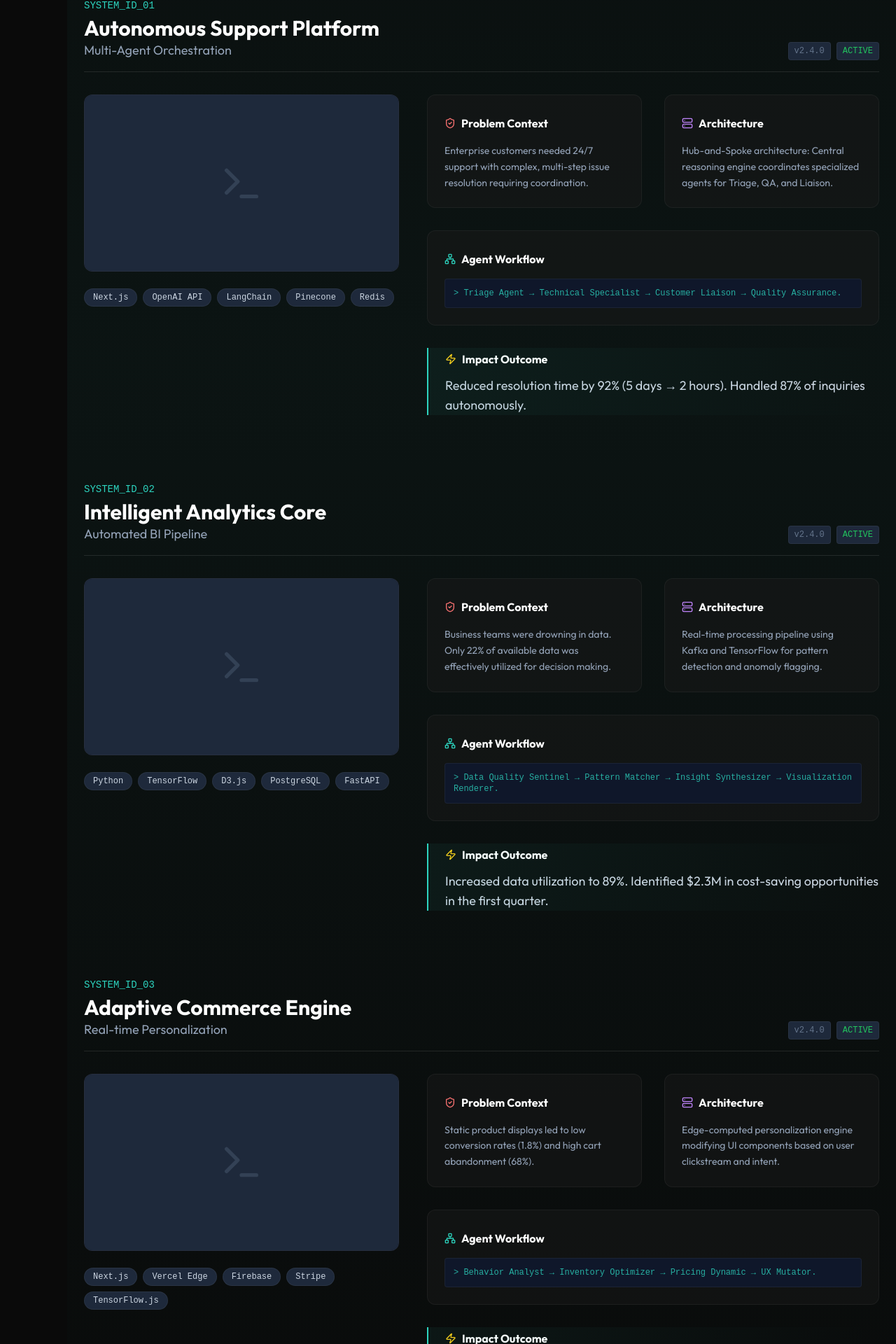
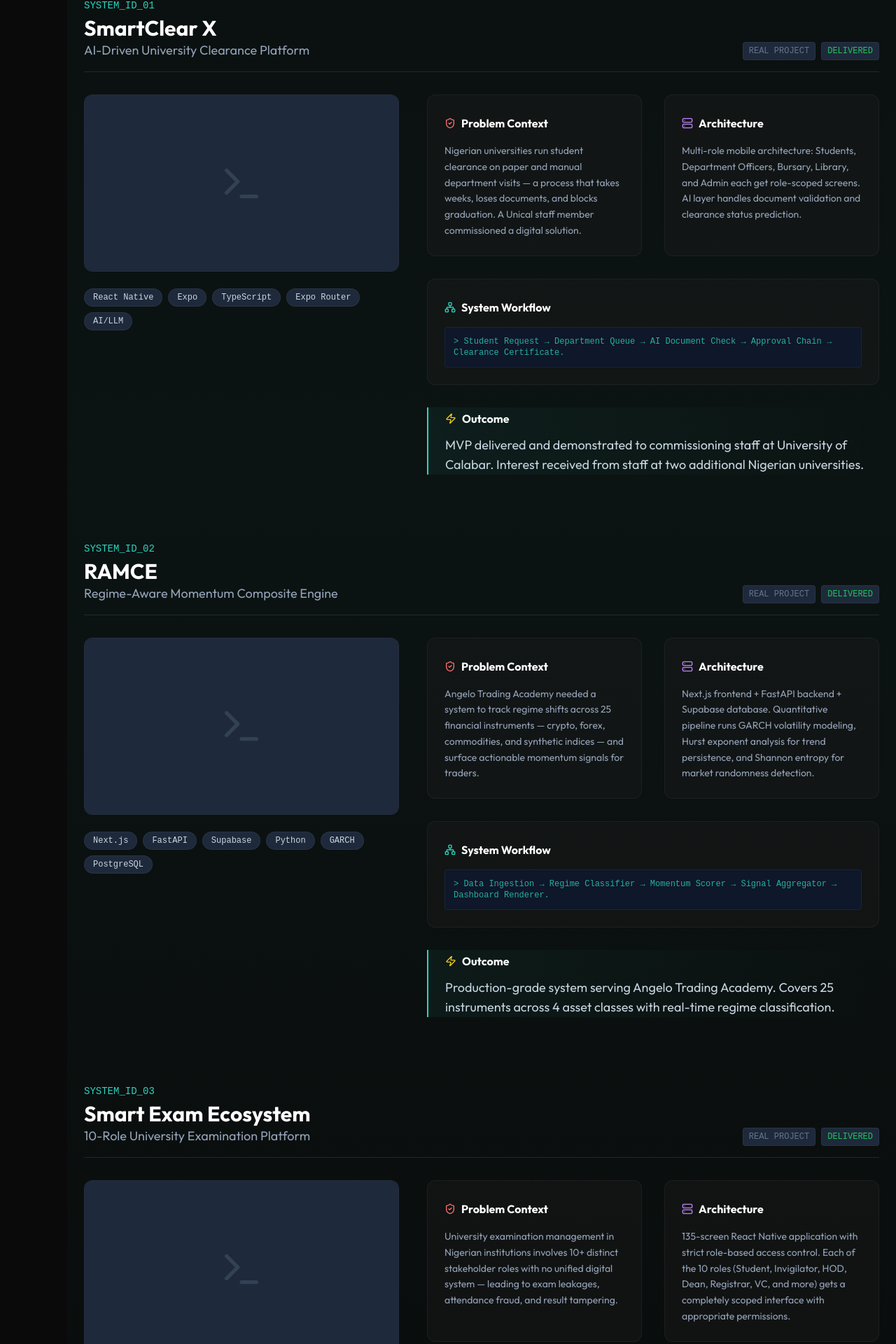
Before and after one commit to miles781/Ebenycodes---portfolio, a Next.js app: page / in a window 1280 px wide. Shown: the part 3358-5278 px from the top of the page at 70% size. Built offline with nearby package versions, Linux system fonts and the light colour scheme; a web font is replaced by a local one.

Commit message:
Refactor systems data and update project descriptions
Updated project details for various systems, including titles, subtitles, problems, architectures, agents, tech stacks, and outcomes. Removed unused imports and adjusted the section header and summary text.

```diff
--- a/components/Systems.jsx
+++ b/components/Systems.jsx
@@ -1,43 +1,38 @@
 'use client'
 import React from 'react'
 import { motion } from 'framer-motion'
-import { ShieldCheck, Server, Network, Code2, Zap, Database, Terminal } from 'lucide-react'
-import Image from 'next/image'
+import { ShieldCheck, Server, Network, Zap, Database, Terminal } from 'lucide-react'
 
 const systemsData = [
   {
     id: 1,
-    title: 'Autonomous Support Platform',
-    subtitle: 'Multi-Agent Orchestration',
-    // Ensure these image paths exist in your public folder, or use placeholders
-    image: '/work-1.png',
-    problem: 'Enterprise customers needed 24/7 support with complex, multi-step issue resolution requiring coordination.',
-    architecture: 'Hub-and-Spoke architecture: Central reasoning engine coordinates specialized agents for Triage, QA, and Liaison.',
-    agents: 'Triage Agent → Technical Specialist → Customer Liaison → Quality Assurance.',
-    techStack: ['Next.js', 'OpenAI API', 'LangChain', 'Pinecone', 'Redis'],
-    outcome: 'Reduced resolution time by 92% (5 days → 2 hours). Handled 87% of inquiries autonomously.'
+    title: 'SmartClear X',
+    subtitle: 'AI-Driven University Clearance Platform',
+    problem: 'Nigerian universities run student clearance on paper and manual department visits — a process that takes weeks, loses documents, and blocks graduation. A Unical staff member commissioned a digital solution.',
+    architecture: 'Multi-role mobile architecture: Students, Department Officers, Bursary, Library, and Admin each get role-scoped screens. AI layer handles document validation and clearance status prediction.',
+    agents: 'Student Request → Department Queue → AI Document Check → Approval Chain → Clearance Certificate.',
+    techStack: ['React Native', 'Expo', 'TypeScript', 'Expo Router', 'AI/LLM'],
+    outcome: 'MVP delivered and demonstrated to commissioning staff at University of Calabar. Interest received from staff at two additional Nigerian universities.'
   },
   {
     id: 2,
-    title: 'Intelligent Analytics Core',
-    subtitle: 'Automated BI Pipeline',
-    image: '/work-2.png',
-    problem: 'Business teams were drowning in data. Only 22% of available data was effectively utilized for decision making.',
-    architecture: 'Real-time processing pipeline using Kafka and TensorFlow for pattern detection and anomaly flagging.',
-    agents: 'Data Quality Sentinel → Pattern Matcher → Insight Synthesizer → Visualization Renderer.',
-    techStack: ['Python', 'TensorFlow', 'D3.js', 'PostgreSQL', 'FastAPI'],
-    outcome: 'Increased data utilization to 89%. Identified $2.3M in cost-saving opportunities in the first quarter.'
+    title: 'RAMCE',
+    subtitle: 'Regime-Aware Momentum Composite Engine',
+    problem: 'Angelo Trading Academy needed a system to track regime shifts across 25 financial instruments — crypto, forex, commodities, and synthetic indices — and surface actionable momentum signals for traders.',
+    architecture: 'Next.js frontend + FastAPI backend + Supabase database. Quantitative pipeline runs GARCH volatility modeling, Hurst exponent analysis for trend persistence, and Shannon entropy for market randomness detection.',
+    agents: 'Data Ingestion → Regime Classifier → Momentum Scorer → Signal Aggregator → Dashboard Renderer.',
+    techStack: ['Next.js', 'FastAPI', 'Supabase', 'Python', 'GARCH', 'PostgreSQL'],
+    outcome: 'Production-grade system serving Angelo Trading Academy. Covers 25 instruments across 4 asset classes with real-time regime classification.'
   },
   {
     id: 3,
-    title: 'Adaptive Commerce Engine',
-    subtitle: 'Real-time Personalization',
-    image: '/work-3.png',
-    problem: 'Static product displays led to low conversion rates (1.8%) and high cart abandonment (68%).',
-    architecture: 'Edge-computed personalization engine modifying UI components based on user clickstream and intent.',
-    agents: 'Behavior Analyst → Inventory Optimizer → Pricing Dynamic → UX Mutator.',
-    techStack: ['Next.js', 'Vercel Edge', 'Firebase', 'Stripe', 'TensorFlow.js'],
-    outcome: 'Conversion rate jumped to 4.7%. Cart abandonment dropped by 42% via predictive incentives.'
+    title: 'Smart Exam Ecosystem',
+    subtitle: '10-Role University Examination Platform',
+    problem: 'University examination management in Nigerian institutions involves 10+ distinct stakeholder roles with no unified digital system — leading to exam leakages, attendance fraud, and result tampering.',
+    architecture: '135-screen React Native application with strict role-based access control. Each of the 10 roles (Student, Invigilator, HOD, Dean, Registrar, VC, and more) gets a completely scoped interface with appropriate permissions.',
+    agents: 'Role Auth → Scoped Dashboard → Exam Assignment → Real-time Monitoring → Result Processing → Certificate Generation.',
+    techStack: ['React Native', 'Expo', 'TypeScript', 'Role-Based Auth', 'Mock API'],
+    outcome: 'Full MVP prototype with 135 screens completed. Built for University of Calabar context — positioned for institutional procurement across Nigerian tertiary institutions.'
   }
 ]
 
@@ -46,7 +41,6 @@ const Systems = () => {
     <section id="systems" className="py-24 relative">
       <div className="container mx-auto px-6">
 
-        {/* Section Header */}
         <div className="mb-20">
             <h2 className="text-4xl font-bold text-white mb-4 flex items-center gap-3">
                 <span className="text-primary font-mono text-2xl">03.</span>
@@ -54,7 +48,7 @@ const Systems = () => {
             </h2>
             <div className="w-20 h-1 bg-primary rounded-full mb-6"></div>
             <p className="text-slate-400 max-w-2xl text-lg">
-                Production-grade AI architectures demonstrating <span className="text-white">agentic coordination</span>, <span className="text-white">real-time processing</span>, and measurable <span className="text-white">business impact</span>.
+                Production-grade systems built for <span className="text-white">real institutions and organizations</span> — with documented architecture, honest scope, and verifiable outcomes.
             </p>
         </div>
 
@@ -68,45 +62,28 @@ const Systems = () => {
               viewport={{ once: true }}
               className="group"
             >
-              {/* System Header (Project Name) */}
               <div className="flex flex-col md:flex-row md:items-end justify-between mb-8 border-b border-white/10 pb-4">
                   <div>
                       <div className="text-primary font-mono text-sm mb-1">SYSTEM_ID_0{system.id}</div>
                       <h3 className="text-3xl font-bold text-white">{system.title}</h3>
                       <p className="text-slate-400 text-lg">{system.subtitle}</p>
                   </div>
-                  {/* Decorative Tech Bits */}
                   <div className="hidden md:flex gap-2">
-                        <div className="px-2 py-1 rounded bg-slate-800 border border-white/5 text-xs font-mono text-slate-500">v2.4.0</div>
-                        <div className="px-2 py-1 rounded bg-slate-800 border border-white/5 text-xs font-mono text-green-500">ACTIVE</div>
+                        <div className="px-2 py-1 rounded bg-slate-800 border border-white/5 text-xs font-mono text-slate-500">REAL PROJECT</div>
+                        <div className="px-2 py-1 rounded bg-slate-800 border border-white/5 text-xs font-mono text-green-500">DELIVERED</div>
                   </div>
               </div>
 
-              {/* Main Grid: Visual vs Specs */}
               <div className="grid grid-cols-1 lg:grid-cols-12 gap-10">
 
-                {/* Visual / Screenshot Area */}
                 <div className="lg:col-span-5">
                     <div className="relative rounded-xl overflow-hidden border border-white/10 bg-slate-900 aspect-video group-hover:border-primary/30 transition-colors duration-500">
-                        {/* Placeholder for actual image */}
                         <div className="absolute inset-0 flex items-center justify-center bg-slate-800">
                              <Terminal className="w-16 h-16 text-slate-700" />
                         </div>
-
-                        {/* If you have real images, uncomment below: */}
-                        {/* <Image
-                            src={system.image}
-                            alt={system.title}
-                            fill
-                            className="object-cover opacity-80 group-hover:opacity-100 transition-opacity duration-500"
-                        />
-                        */}
-
-                        {/* Overlay Grid */}
                         <div className="absolute inset-0 bg-grid-pattern opacity-20 pointer-events-none"></div>
                     </div>
 
-                    {/* Tech Stack Pills */}
                     <div className="flex flex-wrap gap-2 mt-6">
                         {system.techStack.map((tech, i) => (
                             <span key={i} className="px-3 py-1 rounded-full bg-slate-800 border border-white/5 text-slate-300 text-xs font-mono hover:border-primary/50 hover:text-primary transition-colors cursor-default">
@@ -116,10 +93,8 @@ const Systems = () => {
                     </div>
                 </div>
 
-                {/* Technical Specs Area */}
                 <div className="lg:col-span-7 grid grid-cols-1 md:grid-cols-2 gap-8">
 
-                    {/* Problem */}
                     <div className="bg-card/50 p-6 rounded-xl border border-white/5 hover:bg-card transition-colors">
                         <h4 className="flex items-center gap-2 text-white font-bold mb-3">
                             <ShieldCheck className="w-4 h-4 text-red-400" /> Problem Context
@@ -129,7 +104,6 @@ const Systems = () => {
                         </p>
                     </div>
 
-                    {/* Architecture */}
                     <div className="bg-card/50 p-6 rounded-xl border border-white/5 hover:bg-card transition-colors">
                         <h4 className="flex items-center gap-2 text-white font-bold mb-3">
                             <Server className="w-4 h-4 text-purple-400" /> Architecture
@@ -139,21 +113,19 @@ const Systems = () => {
                         </p>
                     </div>
 
-                    {/* Agents */}
                     <div className="bg-card/50 p-6 rounded-xl border border-white/5 hover:bg-card transition-colors md:col-span-2">
                         <h4 className="flex items-center gap-2 text-white font-bold mb-3">
-                            <Network className="w-4 h-4 text-primary" /> Agent Workflow
+                            <Network className="w-4 h-4 text-primary" /> System Workflow
                         </h4>
                         <div className="p-3 bg-slate-900 rounded border border-white/5 font-mono text-xs text-primary/80 overflow-x-auto">
                             {`> ${system.agents}`}
                         </div>
                     </div>
 
-                    {/* Outcome (Highlighted) */}
                     <div className="md:col-span-2 relative pl-6 border-l-2 border-primary">
                         <div className="absolute inset-0 bg-gradient-to-r from-primary/5 to-transparent pointer-events-none"></div>
                         <h4 className="flex items-center gap-2 text-white font-bold mb-2">
-                            <Zap className="w-4 h-4 text-yellow-400" /> Impact Outcome
+                            <Zap className="w-4 h-4 text-yellow-400" /> Outcome
                         </h4>
                         <p className="text-slate-300 text-lg">
                             {system.outcome}
@@ -167,7 +139,6 @@ const Systems = () => {
           ))}
         </div>
 
-        {/* Closing Summary */}
         <motion.div
             initial={{ opacity: 0 }}
             whileInView={{ opacity: 1 }}
@@ -178,7 +149,7 @@ const Systems = () => {
             <Database className="w-12 h-12 text-primary mx-auto mb-6 opacity-80" />
             <h3 className="text-2xl font-bold text-white mb-4">Engineering Philosophy</h3>
             <p className="text-slate-400 max-w-3xl mx-auto leading-relaxed">
-                "I don't just write scripts; I architect <span className="text-primary">living systems</span>. My approach combines rigorous backend engineering with adaptive, agentic interfaces to solve problems that traditional software simply cannot address."
+                "I don't just write scripts; I architect <span className="text-primary">living systems</span>. My approach combines rigorous engineering with real-world problem context — building software that solves institutional and market problems that generic tools simply cannot address."
             </p>
         </motion.div>
 
```
